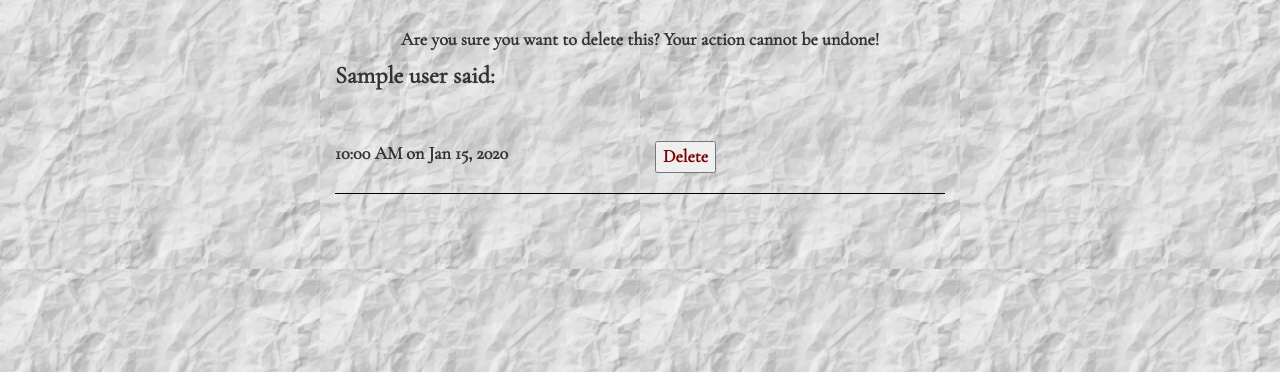
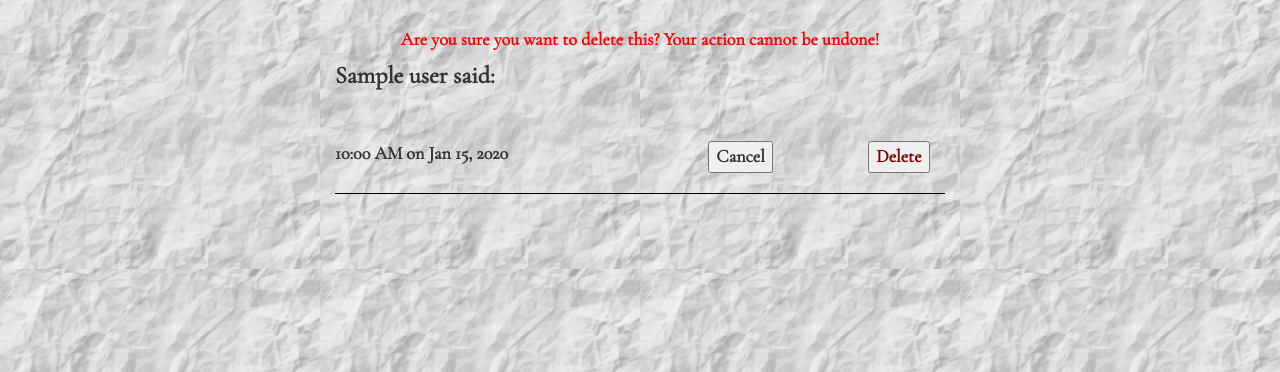
Before and after one commit to TheArtilect/sychronicity, a Python web app: template templates/delete_comment.html in a window 1280 px wide. Shown: the part 51-423 px from the top of the page. Run offline with Jinja, Linux system fonts and the light colour scheme; the template is opened without the code that fills it: most values are stand-ins (such as "Sample title", 1, 10 or a date in 2020); some libraries are stand-ins or nearby versions.

Commit message:
refactor: Update cancel delete comment

```diff
--- a/templates/delete_comment.html
+++ b/templates/delete_comment.html
@@ -3,14 +3,19 @@
 {% block content %}
 
 <div class="comment">
-    <div class='col-md-12 text-center'>
-    <p>Are you sure you want to delete this?  Your action cannot be undone!</p>
+    <div class='col-md-12'>
+    <p class="error text-center">Are you sure you want to delete this?  Your action cannot be undone!</p>
     </div>
     <h3 class="comment-header text-justify">{{comment.user}} said:</h3>
     <p class='comment-content text-justify'>{{comment.rendered_comment() | safe }}</p>
     <div class="row comment-row">
         <div class='col-md-4'>
             <p>{{comment.created.strftime("%I:%M %p on %b %d, %Y")}}</p>
+        </div>
+        <div class="col-md-offset-3 col-md-1">
+            <form method="post">
+                <input type='submit' name='cancel_delete_comment' value="Cancel" id='cancel-delete-button'>
+            </form>
         </div>
         <div class='col-md-offset-2 col-md-1'>
             <form method="post">
```
